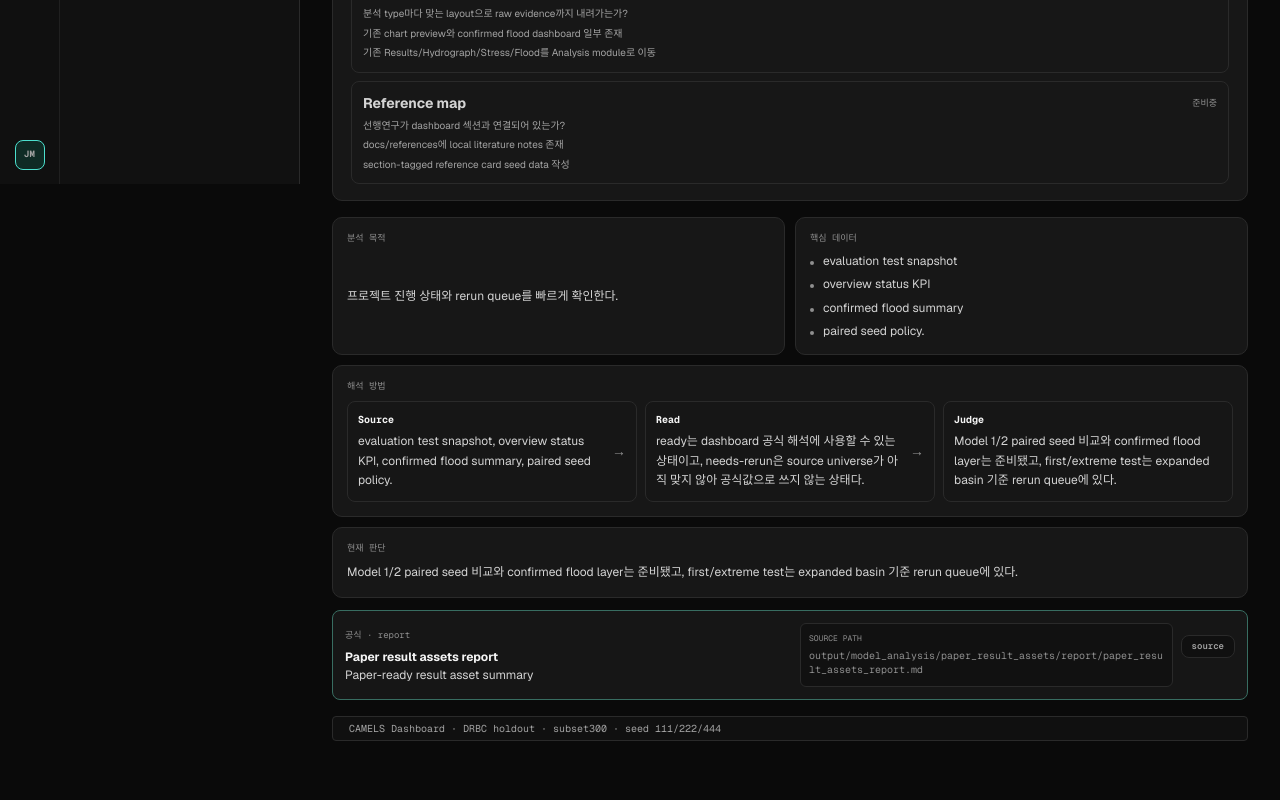
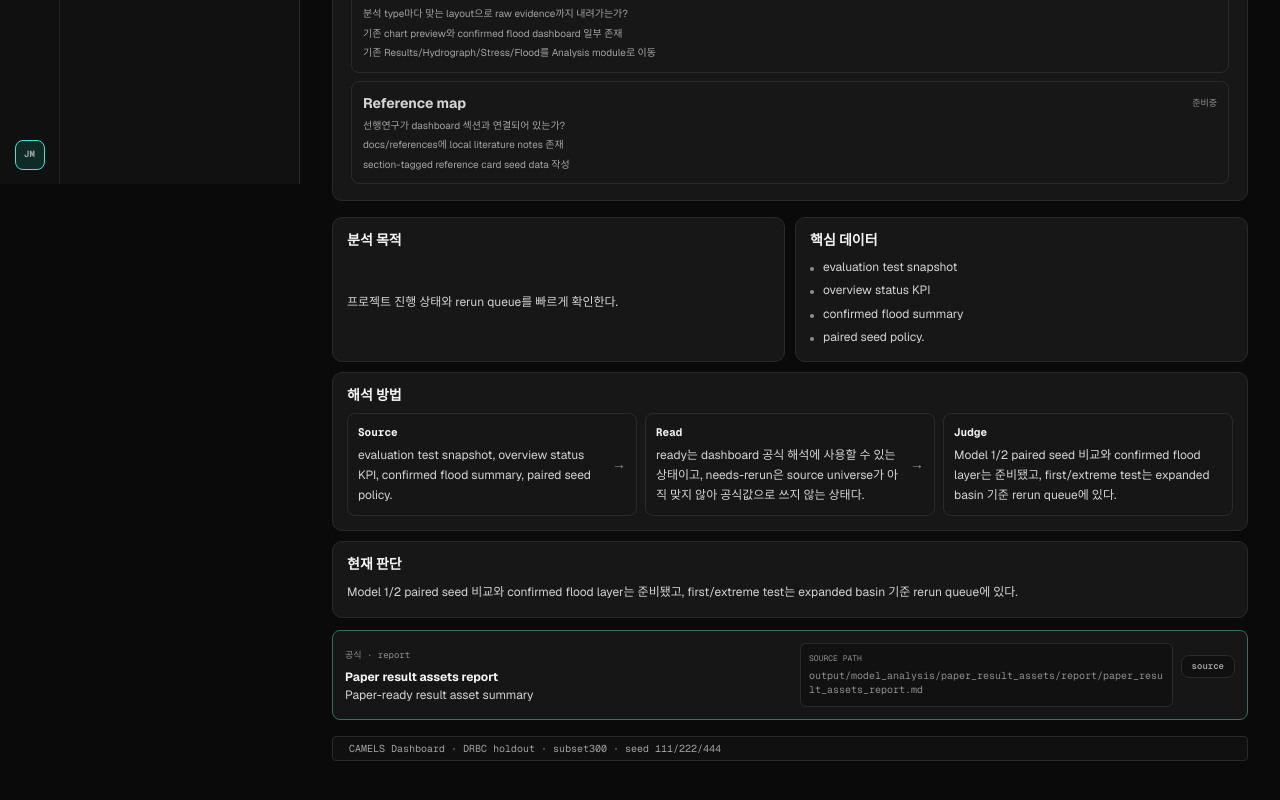
Before and after one commit to mossyantler/flood-underestimation-lstm, a Next.js app in the folder dashboard/: page /overview in a window 1280 px wide. Shown: the part 616-1416 px from the top of the page. Built offline with nearby package versions, Linux system fonts and the light colour scheme.

Commit message:
fix: strengthen evidence block hierarchy

```diff
--- a/dashboard/app/globals.css
+++ b/dashboard/app/globals.css
@@ -603,7 +603,7 @@ h1, h2, h3 { margin: 0; font-weight: 700; letter-spacing: 0; }
   border: 1px solid var(--hairline);
   border-radius: var(--r-lg);
   display: grid;
-  gap: 7px;
+  gap: 10px;
   padding: 14px;
 }
 
@@ -611,7 +611,13 @@ h1, h2, h3 { margin: 0; font-weight: 700; letter-spacing: 0; }
   grid-column: 1 / -1;
 }
 
-.evidence-copy-card span,
+.evidence-copy-title {
+  color: var(--ink);
+  font-size: 14px;
+  font-weight: 700;
+  line-height: 1.2;
+}
+
 .evidence-row-kicker {
   color: var(--ink-dim);
   font-family: var(--font-geist-mono), monospace;
@@ -628,7 +634,9 @@ h1, h2, h3 { margin: 0; font-weight: 700; letter-spacing: 0; }
 
 .evidence-data-list {
   display: grid;
+  font-size: 12px;
   gap: 6px;
+  line-height: 1.45;
   list-style: none;
   margin: 0;
   padding: 0;
@@ -676,7 +684,8 @@ h1, h2, h3 { margin: 0; font-weight: 700; letter-spacing: 0; }
   color: var(--ink);
   display: block;
   font-family: var(--font-geist-mono), monospace;
-  font-size: 10px;
+  font-size: 11px;
+  font-weight: 700;
   margin-bottom: 5px;
 }
 
--- a/dashboard/components/evidence-block.tsx
+++ b/dashboard/components/evidence-block.tsx
@@ -75,11 +75,11 @@ export function EvidenceBlock({ copy, items }: EvidenceBlockProps) {
     <section className="evidence-block">
       <div className="evidence-copy-grid">
         <article className="evidence-copy-card">
-          <span>분석 목적</span>
+          <h3 className="evidence-copy-title">분석 목적</h3>
           <p>{copy.analysisPurpose}</p>
         </article>
         <article className="evidence-copy-card">
-          <span>핵심 데이터</span>
+          <h3 className="evidence-copy-title">핵심 데이터</h3>
           <ul className="evidence-data-list">
             {dataItems.map((item) => (
               <li key={item}>{item}</li>
@@ -87,7 +87,7 @@ export function EvidenceBlock({ copy, items }: EvidenceBlockProps) {
           </ul>
         </article>
         <article className="evidence-copy-card evidence-copy-card-wide">
-          <span>해석 방법</span>
+          <h3 className="evidence-copy-title">해석 방법</h3>
           <div className="evidence-flow" aria-label={`${copy.title} 해석 구조`}>
             {interpretation.map((step, index) => (
               <div className="evidence-flow-step" key={step.label}>
@@ -101,7 +101,7 @@ export function EvidenceBlock({ copy, items }: EvidenceBlockProps) {
           </div>
         </article>
         <article className="evidence-copy-card evidence-copy-card-wide">
-          <span>현재 판단</span>
+          <h3 className="evidence-copy-title">현재 판단</h3>
           <p>{copy.currentJudgment}</p>
         </article>
       </div>
```
